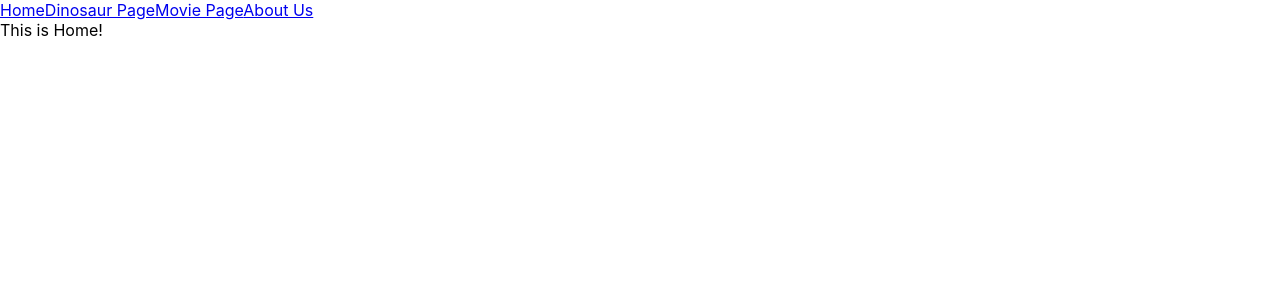
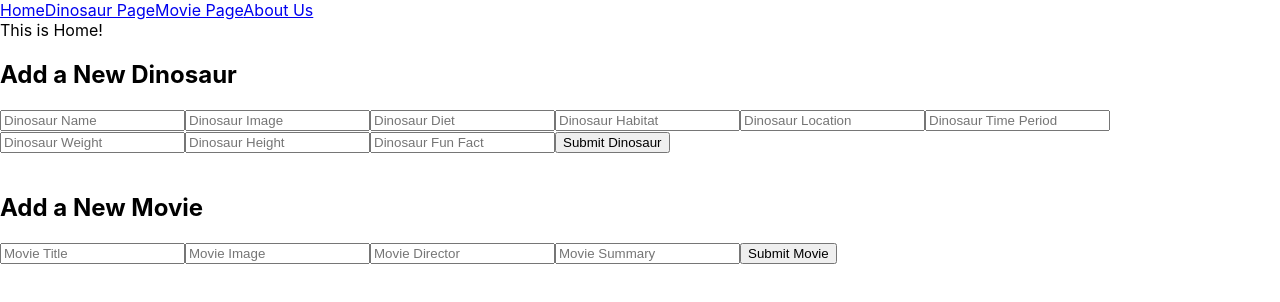
Before and after one commit to losttherexo/phase-2-project, a React (Create React App) app in the folder phase-2-project/: page / in a window 1280 px wide. Shown: the top 302 px of the page. Built offline with nearby package versions, Linux system fonts and the light colour scheme.

Commit message:
form options

```diff
--- a/phase-2-project/src/components/DinoCard.js
+++ b/phase-2-project/src/components/DinoCard.js
@@ -3,7 +3,7 @@ import { Link, useParams, useMatch } from 'react-router-dom';
 
 function DinoCard ({data: {name, image, diet, habitat, location, funFact}}) {
     //<Link to={`/dinos/${dino.name}`}>{dino.name}</Link>//
-    const match = useMatch();
+    // const match = useMatch();
 
     return (
         <div className={'dinoCard'}>
--- a/phase-2-project/src/components/Home.js
+++ b/phase-2-project/src/components/Home.js
@@ -6,6 +6,28 @@ function Home () {
         <>
             <NavBar />
             This is Home!
+            <form id="dinoForm">
+                <h2>Add a New Dinosaur</h2>
+                <input type="text" placeholder="Dinosaur Name" />
+                <input type="text" placeholder="Dinosaur Image" />
+                <input type="text" placeholder="Dinosaur Diet" />
+                <input type="text" placeholder="Dinosaur Habitat" />
+                <input type="text" placeholder="Dinosaur Location" />
+                <input type="text" placeholder="Dinosaur Time Period" />
+                <input type="number" placeholder="Dinosaur Weight" />
+                <input type="number" placeholder="Dinosaur Height" />
+                <input type="text" placeholder="Dinosaur Fun Fact" />
+                <button type="submit">Submit Dinosaur</button>
+            </form>
+            <br></br>
+            <form id="dinoMovie">
+                <h2>Add a New Movie</h2>
+                <input type="text" placeholder="Movie Title" />
+                <input type="text" placeholder="Movie Image" />
+                <input type="text" placeholder="Movie Director" />
+                <input type="text" placeholder="Movie Summary" />
+                <button type="submit">Submit Movie</button>
+            </form>
         </>
     )
 
```
